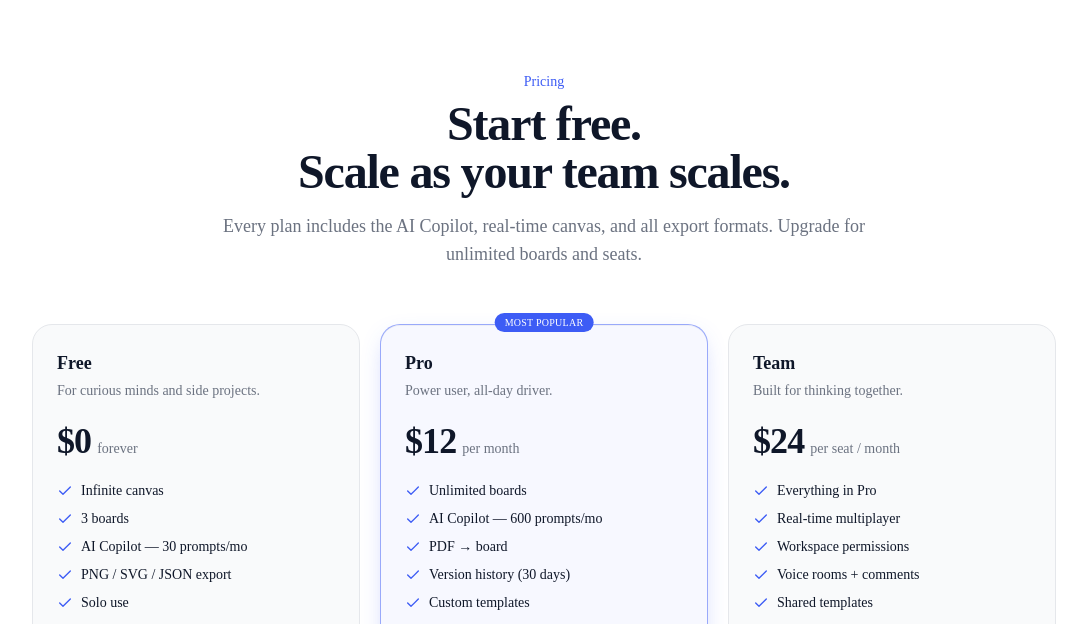
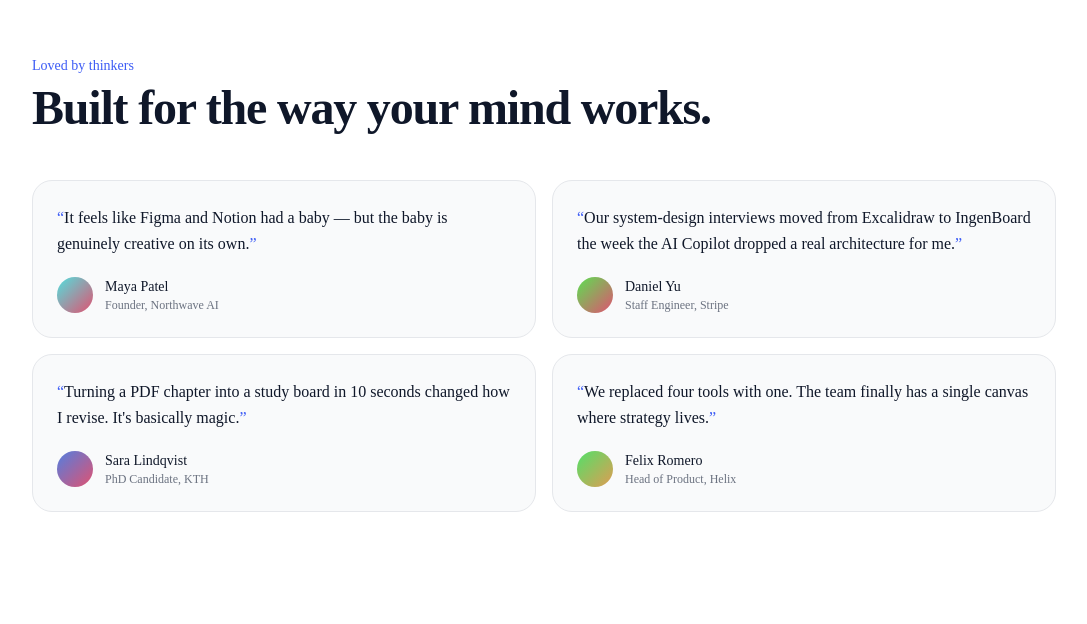
Before and after one commit to PRABHMANNAT/iNFINITE-white-BOARD, a Next.js app: page / in a window 1280 px wide. Shown: the part 3216-3840 px from the top of the page, without its empty margins (96-1183 px from the left). Built offline with nearby package versions, Linux system fonts and the light colour scheme.

Commit message:
feat(landing): testimonials section with 4 quotes + procedurally-generated avatars

```diff
--- a/src/app/page.tsx
+++ b/src/app/page.tsx
@@ -2,6 +2,7 @@ import { LandingNav } from '@/components/landing/nav';
 import { LandingHero } from '@/components/landing/hero';
 import { LandingFeatures } from '@/components/landing/features';
 import { LandingAISection } from '@/components/landing/ai-section';
+import { LandingTestimonials } from '@/components/landing/testimonials';
 import { LandingPricing } from '@/components/landing/pricing';
 import { LandingFooter } from '@/components/landing/footer';
 
@@ -13,6 +14,7 @@ export default function HomePage() {
         <LandingHero />
         <LandingFeatures />
         <LandingAISection />
+        <LandingTestimonials />
         <LandingPricing />
       </main>
       <LandingFooter />
--- /dev/null
+++ b/src/components/landing/testimonials.tsx
@@ -0,0 +1,68 @@
+const QUOTES = [
+  {
+    quote:
+      "It feels like Figma and Notion had a baby — but the baby is genuinely creative on its own.",
+    name: 'Maya Patel',
+    role: 'Founder, Northwave AI',
+  },
+  {
+    quote:
+      "Our system-design interviews moved from Excalidraw to IngenBoard the week the AI Copilot dropped a real architecture for me.",
+    name: 'Daniel Yu',
+    role: 'Staff Engineer, Stripe',
+  },
+  {
+    quote:
+      "Turning a PDF chapter into a study board in 10 seconds changed how I revise. It's basically magic.",
+    name: 'Sara Lindqvist',
+    role: 'PhD Candidate, KTH',
+  },
+  {
+    quote:
+      "We replaced four tools with one. The team finally has a single canvas where strategy lives.",
+    name: 'Felix Romero',
+    role: 'Head of Product, Helix',
+  },
+];
+
+export function LandingTestimonials() {
+  return (
+    <section className="relative px-6 py-24 md:py-28">
+      <div className="mx-auto max-w-5xl">
+        <p className="text-sm font-medium text-accent">Loved by thinkers</p>
+        <h2 className="mt-2 text-4xl font-semibold tracking-tight md:text-5xl">
+          Built for the way your mind works.
+        </h2>
+        <div className="mt-12 grid grid-cols-1 gap-4 md:grid-cols-2">
+          {QUOTES.map((q) => (
+            <figure
+              key={q.name}
+              className="rounded-2xl border border-border bg-bg-subtle p-6"
+            >
+              <blockquote className="text-base leading-relaxed text-fg">
+                <span className="text-accent">&ldquo;</span>
+                {q.quote}
+                <span className="text-accent">&rdquo;</span>
+              </blockquote>
+              <figcaption className="mt-5 flex items-center gap-3">
+                <div
+                  className="h-9 w-9 rounded-full"
+                  style={{
+                    background: `linear-gradient(135deg, hsl(${
+                      (q.name.charCodeAt(0) * 7) % 360
+                    } 70% 60%), hsl(${(q.name.charCodeAt(1) * 11) % 360} 70% 60%))`,
+                  }}
+                  aria-hidden
+                />
+                <div>
+                  <p className="text-sm font-medium">{q.name}</p>
+                  <p className="text-xs text-fg-muted">{q.role}</p>
+                </div>
+              </figcaption>
+            </figure>
+          ))}
+        </div>
+      </div>
+    </section>
+  );
+}
```
